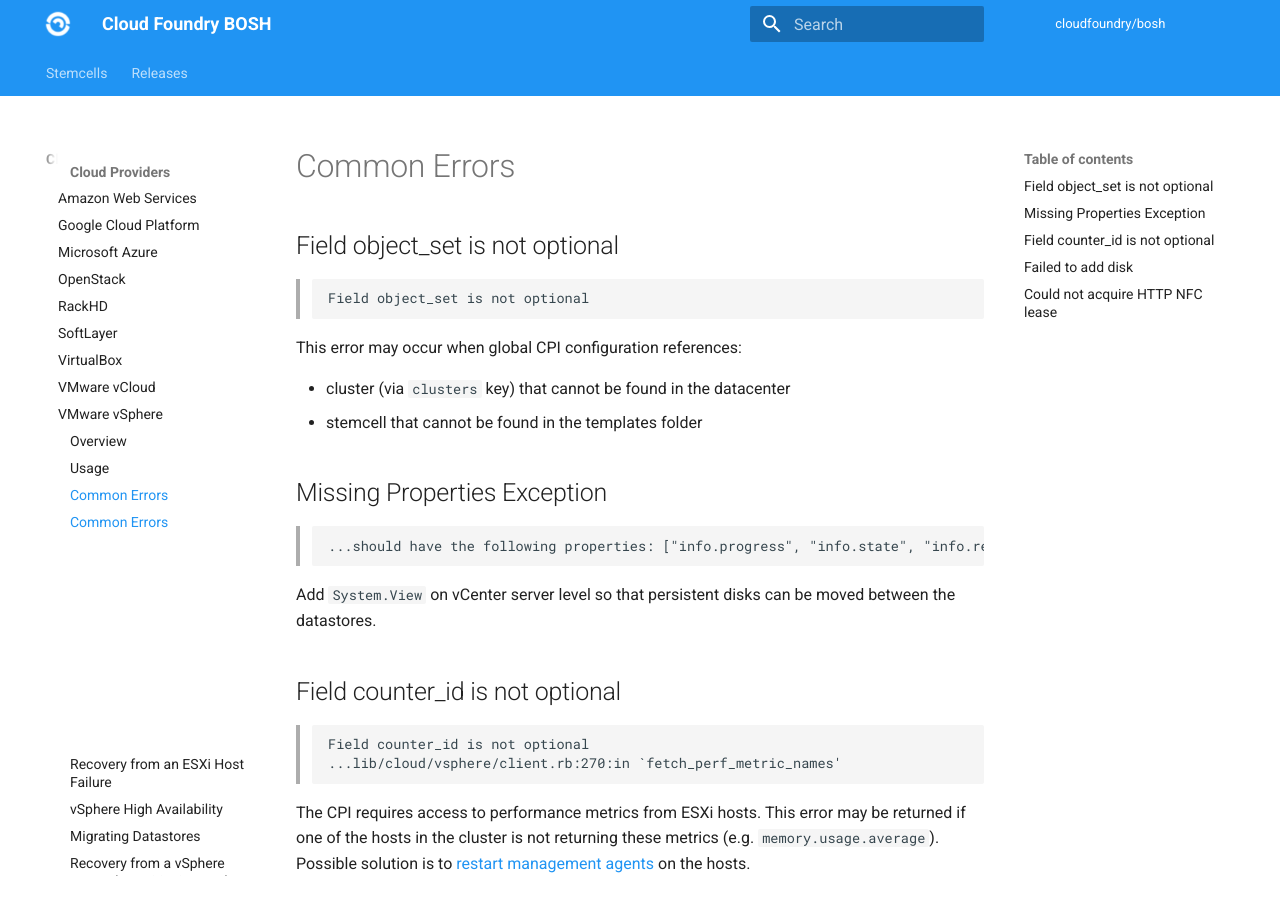
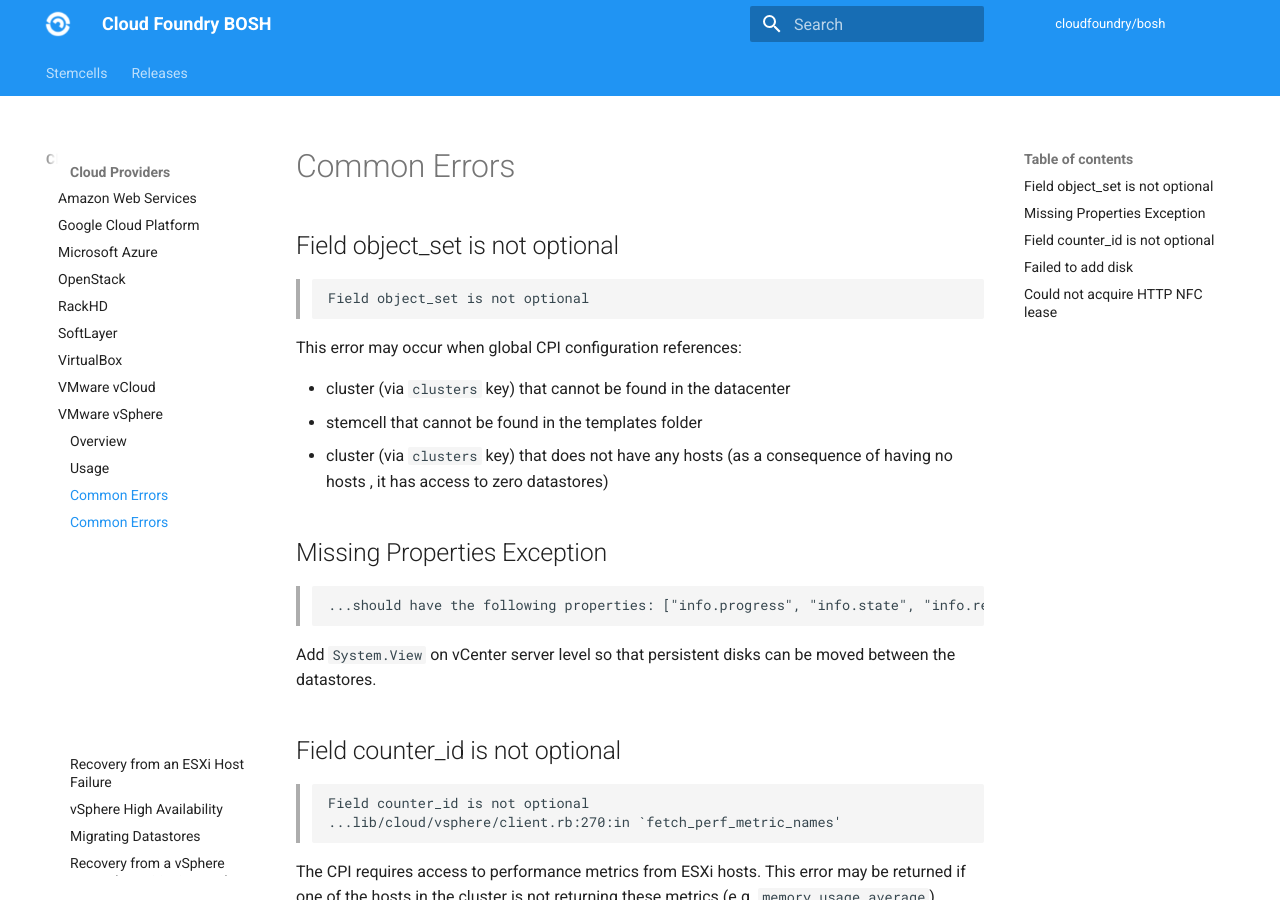
Before and after one commit to cloudfoundry/docs-bosh, an MkDocs documentation site: the page built from content/vsphere-cpi-errors.md, in a window 1280 px wide and 900 px high. Built offline with MkDocs 1.6.1 and Material for MkDocs 9.7.7, drawn with Linux system fonts in a browser that asks for light colours; old or Windows-style settings are respelled for this version of MkDocs.

Commit message:
Add to vSphere Common Errors

```diff
--- a/content/vsphere-cpi-errors.md
+++ b/content/vsphere-cpi-errors.md
@@ -6,6 +6,7 @@ This error may occur when global CPI configuration references:
 
 - cluster (via `clusters` key) that cannot be found in the datacenter
 - stemcell that cannot be found in the templates folder
+- cluster (via `clusters` key) that does not have any hosts (as a consequence of having no hosts , it has access to zero datastores)
 
 
 ## Missing Properties Exception
```
